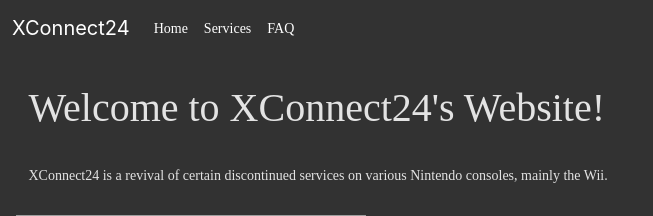
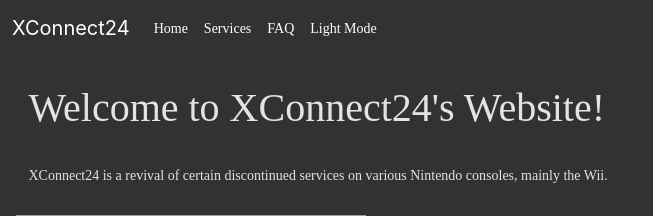
Before and after one commit to xyqil/depot-sinjoh, a Flask app: page / in a window 1280 px wide. Shown: the top 216 px of the page, without its empty margins (0-653 px from the left). Run offline with Flask 2, Linux system fonts and the light colour scheme; some libraries are stand-ins or nearby versions; some web fonts are replaced; grey boxes are pictures that could not be loaded.

Commit message:
haha update go brrrrr

```diff
--- a/site/templates/base.html
+++ b/site/templates/base.html
@@ -39,9 +39,15 @@
             <a class="navbar-brand">XConnect24</a>
             <button class="navbar-toggler" type="button" data-bs-toggle="collapse" data-bs-target="#navbar" aria-controls="navbar" aria-expanded="false" aria-label="Toggle navigation"> <span class="navbar-toggler-icon"></span> </button>
             <div class="collapse navbar-collapse" id="navbar">
-               <div class="navbar-nav"><a class="nav-link active" href="{{ url_for("home") }}"><i class="fas fa-home"></i> Home</a></div>
-               <div class="navbar-nav"><a class="nav-link active" href="{{ url_for("services") }}"><i class="fas fa-server"></i> Services</a></div>
-               <div class="navbar-nav"><a class="nav-link active" href="{{ url_for("faq") }}"><i class="fas fa-question-circle"></i> FAQ</a></div>
+               <div class="navbar-nav"><a class="nav-link active" href="{{ url_for("home") + "?theme=" + theme}}"><i class="fas fa-home"></i> Home</a></div>
+               <div class="navbar-nav"><a class="nav-link active" href="{{ url_for("services") + "?theme=" + theme}}"><i class="fas fa-server"></i> Services</a></div>
+               <div class="navbar-nav"><a class="nav-link active" href="{{ url_for("faq") + "?theme=" + theme}}"><i class="fas fa-question-circle"></i> FAQ</a></div>
+               {% if theme == "dark" %}
+               <div class="navbar-nav"><a class="nav-link active" href="{{ request.path + "?theme=light"}}"><i class="fas fa-sun"></i> Light Mode</a></div>
+               {% endif %}
+               {% if theme == "light" %}
+               <div class="navbar-nav"><a class="nav-link active" href="{{ request.path + "?theme=dark"}}"><i class="fas fa-moon"></i> Dark Mode</a></div>
+               {% endif %}
             </div>
          </div>
       </nav>
```
